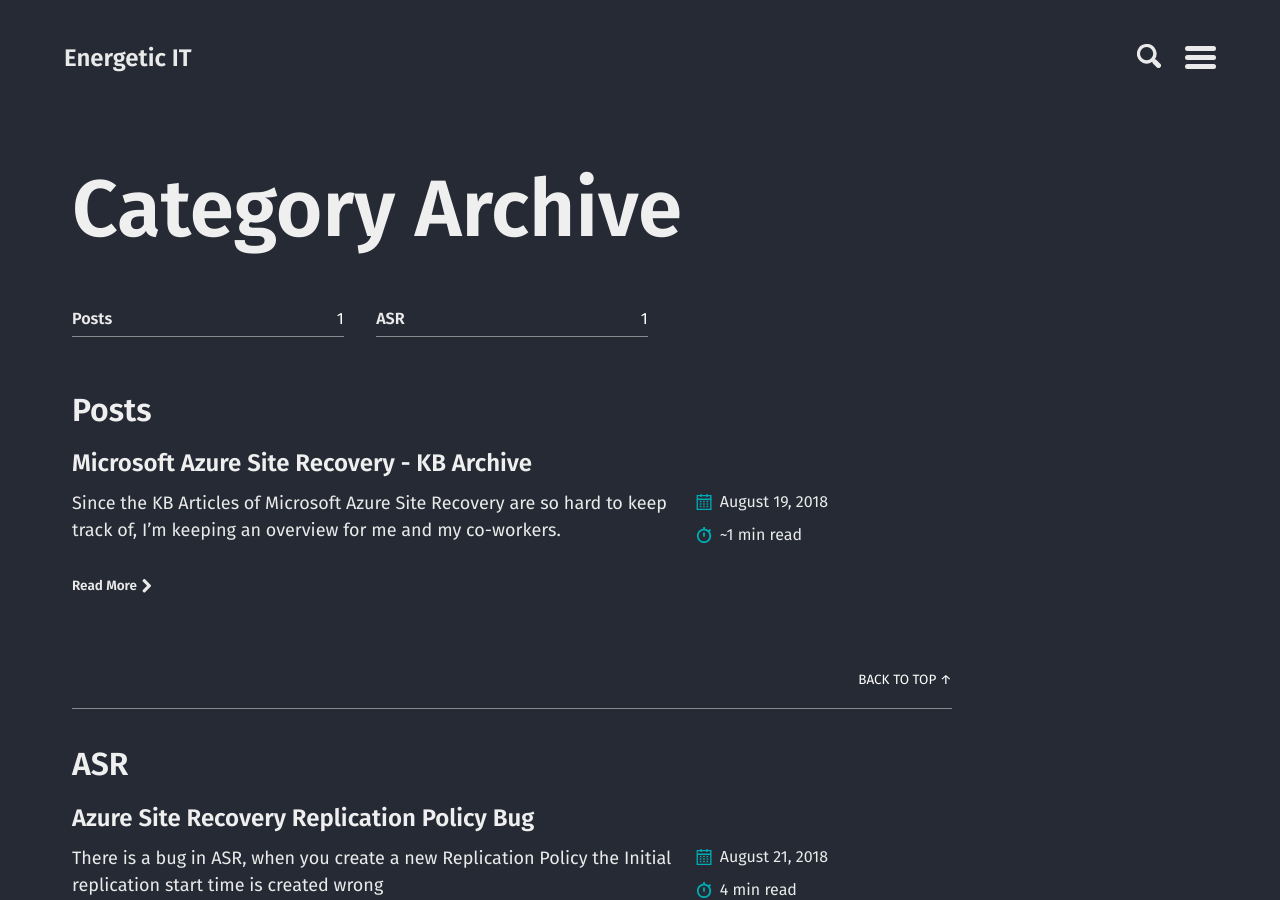
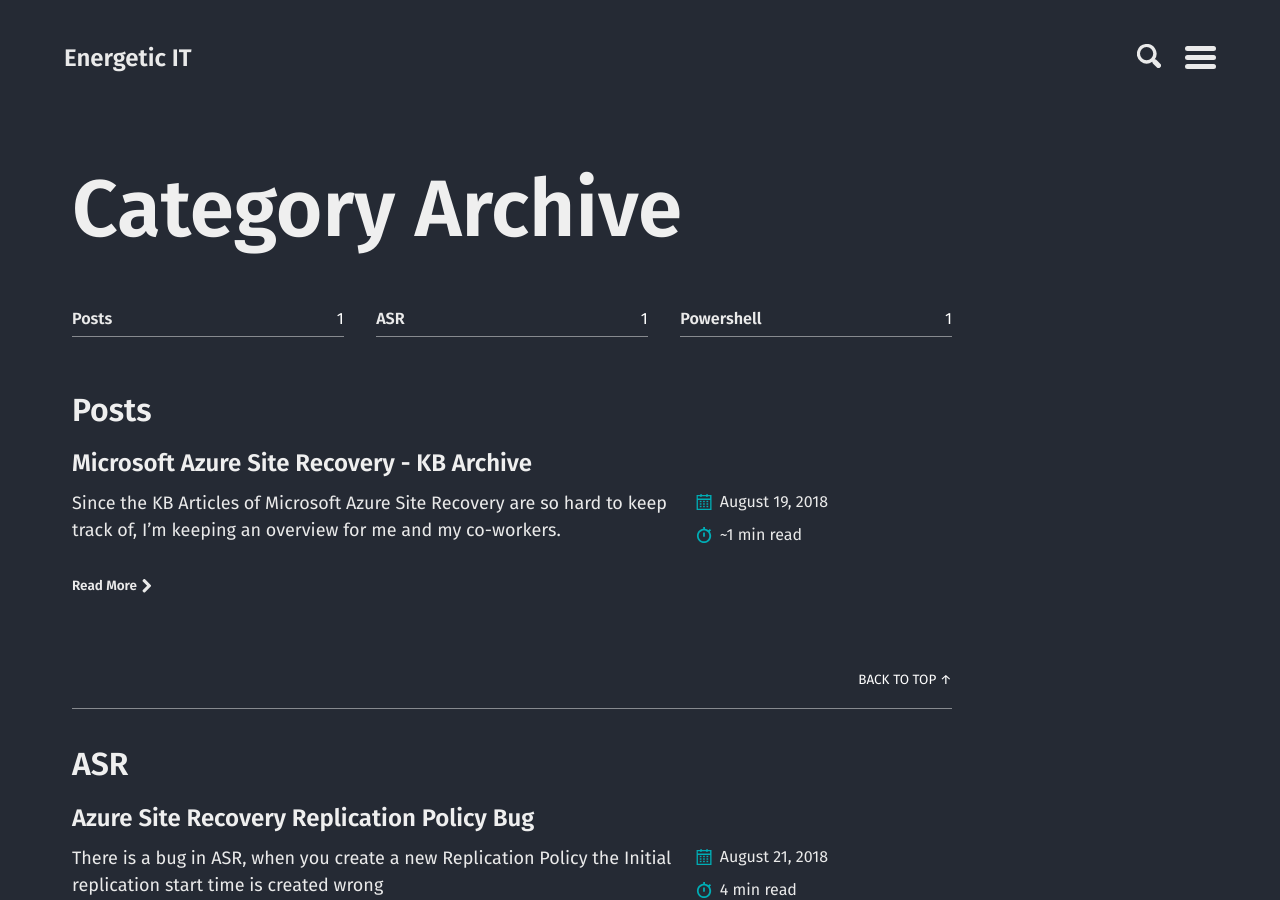
Before and after one commit to energetic-it/energetic-it.github.io, a Jekyll site: the page built from categories.md, in a window 1280 px wide and 900 px high. Built offline with Jekyll 4.4.1, drawn with Linux system fonts in a browser that asks for light colours; some of the changed text lies outside the part shown.

Commit message:
changed it back to orginal

```diff
--- a/_posts/2018-08-21-azure-site-recovery-replication-policy-bug.md
+++ b/_posts/2018-08-21-azure-site-recovery-replication-policy-bug.md
@@ -4,6 +4,7 @@
 comments: true
 categories:
   - ASR
+  - Powershell
 tags:
   - ASR
   - Azure
```
